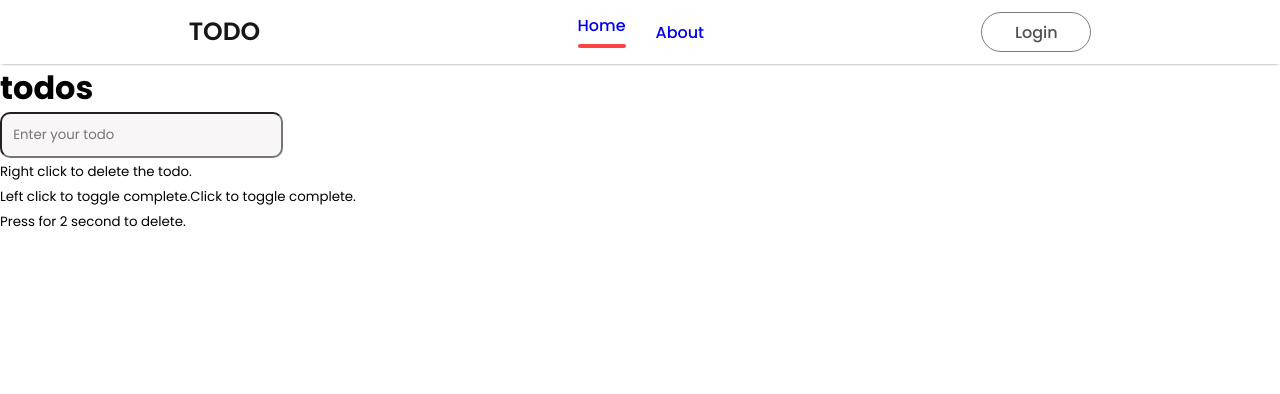
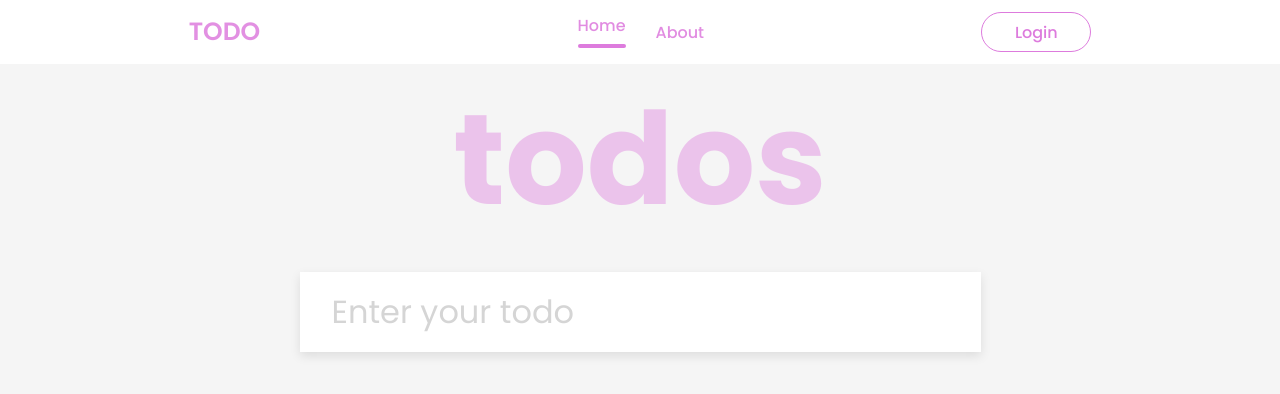
Before and after one commit to suraj-20/todo-frontend, a React (Create React App) app: page / in a window 1280 px wide. Shown: the top 394 px of the page. Built offline with nearby package versions, Linux system fonts and the light colour scheme.

Commit message:
api call

```diff
--- a/src/Components/Navbar/Navbar.css
+++ b/src/Components/Navbar/Navbar.css
@@ -17,7 +17,7 @@
 }
 
 .nav-logo p {
-  color: #171717;
+  color: rgba(221, 123, 221, 0.845);
   font-size: 30px;
   font-weight: 600;
   margin: 0;
@@ -42,22 +42,26 @@
   cursor: pointer;
 }
 
+.nav-menu li a {
+  color: rgba(221, 123, 221, 0.87);
+}
+
 .nav-menu hr {
   border: none;
   width: 100%;
   height: 4px;
   border-radius: 10px;
   margin: 3px;
-  background: #ff4141;
+  background: rgb(221, 123, 221);
 }
 
 .nav-login button {
   width: 125px;
   height: 45px;
   outline: none;
-  border: 1px solid #7a7a7a;
+  border: 1px solid rgb(221, 123, 221);
   border-radius: 75px;
-  color: #515151;
+  color: rgb(221, 123, 221);
   font-size: 20px;
   font-weight: 500;
   background: white;
--- a/src/Components/Todo-Form/TodoForm.css
+++ b/src/Components/Todo-Form/TodoForm.css
@@ -1,4 +1,4 @@
-/* .todo {
+.todo {
   background-color: #f5f5f5;
   font-family: sans-serif;
   margin: 0;
@@ -16,13 +16,11 @@ h1 {
   margin-bottom: 1rem;
 }
 
-form {
+.todoForm {
   box-shadow: 0 4px 10px rgba(0, 0, 0, 0.1);
-  max-width: 100%;
-  width: 400px;
 }
 
-.input {
+.todo-input {
   border: none;
   font-size: 2rem;
   padding: 1rem 2rem;
@@ -30,7 +28,7 @@ form {
   width: 100%;
 }
 
-.input::placeholder {
+.todo-input::placeholder {
   color: #d5d5d5;
 }
 
@@ -41,11 +39,22 @@ form {
   list-style-type: none;
 }
 
+.todo-list {
+  padding: 1rem 2rem;
+}
+
+.editAndUpdateBtn {
+  display: flex;
+  gap: 1rem;
+}
+
 .todos li {
   border-top: 1px solid #e5e5e5;
   font-size: 1.5rem;
   cursor: pointer;
-  padding: 1rem 2rem;
+  display: flex;
+  justify-content: space-between;
+  /* align-items: center; */
 }
 
 .todos li.completed {
@@ -78,7 +87,7 @@ small {
     font-size: 7rem;
   }
 
-  form {
+  .todoForm {
     width: 340px;
   }
 
@@ -92,7 +101,7 @@ small {
     font-size: 6rem;
   }
 
-  form {
+  .todoForm {
     width: 300px;
   }
 }
@@ -102,7 +111,7 @@ small {
     font-size: 5rem;
   }
 
-  form {
+  .todoForm {
     width: 280px;
   }
-} */
+}
--- a/src/Components/Todo-Form/TodoForm.jsx
+++ b/src/Components/Todo-Form/TodoForm.jsx
@@ -1,32 +1,182 @@
-import React from "react";
-import './TodoForm.css'
+import React, { useEffect, useState } from "react";
+import "./TodoForm.css";
 
 const TodoForm = () => {
+  const [todoData, setTodoData] = useState({
+    title: "",
+  });
+  const [todos, setTodos] = useState([]);
+  const [editTodo, setEditTodo] = useState(null);
+  const [editedTitle, setEditedTitle] = useState("");
+
+  const handleChange = (e) => {
+    console.log(e.target.value);
+    setTodoData({ ...todoData, [e.target.name]: e.target.value });
+  };
+
+  const handleEdit = (todo) => {
+    setEditTodo(todo);
+    setEditedTitle(todo.title);
+  };
+
+  const handleSubmitData = async () => {
+    console.log("Data submited.");
+    try {
+      if (localStorage.getItem("Auth-token")) {
+        await fetch("https://todo-backend-qvg8.onrender.com/api/v1/todos", {
+          method: "POST",
+          headers: {
+            Accept: "application/json",
+            "Auth-token": `${localStorage.getItem("Auth-token")}`,
+            "Content-Type": "application/json",
+          },
+          body: JSON.stringify(todoData),
+        })
+          .then((res) => res.json())
+          .then((data) => data)
+          .catch((error) => console.error(error));
+        await fetchTodos();
+      }
+    } catch (error) {
+      console.error("Error in submiting data.", error);
+    }
+  };
+
+  const handleUpdate = async () => {
+    console.log("Todo Updated");
+    try {
+      if (localStorage.getItem("Auth-token")) {
+        await fetch(
+          `https://todo-backend-qvg8.onrender.com/api/v1/todos/${editTodo._id}`,
+          {
+            method: "PUT",
+            headers: {
+              Accept: "application/json",
+              "Auth-token": `${localStorage.getItem("Auth-token")}`,
+              "Content-Type": "application/json",
+            },
+            body: JSON.stringify({ title: editedTitle }),
+          }
+        )
+          .then((res) => res.json())
+          .catch((error) => console.error(error));
+        await fetchTodos();
+      }
+    } catch (error) {
+      console.error("Error in updating data:", error);
+    }
+  };
+
+  const handleDelete = async (todoId) => {
+    console.log("Item deleted");
+    try {
+      if (localStorage.getItem("Auth-token")) {
+        await fetch(
+          `https://todo-backend-qvg8.onrender.com/api/v1/todos/${todoId}`,
+          {
+            method: "DELETE",
+            headers: {
+              Accept: "applicaation/json",
+              "Auth-token": `${localStorage.getItem("Auth-token")}`,
+              "Content-Type": "application/json",
+            },
+            body: JSON.stringify({ todoId }),
+          }
+        )
+          .then((res) => res.json())
+          .catch((error) => console.error(error));
+        await fetchTodos();
+      }
+    } catch (error) {
+      console.error("Error in deleting data:", error);
+    }
+  };
+
+  const fetchTodos = async () => {
+    try {
+      if (localStorage.getItem("Auth-token")) {
+        await fetch("https://todo-backend-qvg8.onrender.com/api/v1/todos")
+          .then((res) => res.json())
+          .then((data) => setTodos(data))
+          .catch((error) => console.error(error));
+      }
+    } catch (error) {
+      console.error("Error fetching Todos:", error);
+    }
+  };
+
+  useEffect(() => {
+    fetchTodos();
+  }, []);
+
   return (
     <div className="todo">
       <h1>todos</h1>
-      <form id="form">
-        <input
-          type="text"
-          name="input"
-          id="input"
-          class="input"
-          placeholder="Enter your todo"
-          autocomplete="off"
-        />
-        <ul class="todos" id="todos"></ul>
-      </form>
-      <small>
-        Right click to delete the todo.
-        <br />
-        Left click to toggle complete.
-      </small>
-
-      <small class="phone">
-        Click to toggle complete.
-        <br />
-        Press for 2 second to delete.
-      </small>
+      <div className="todoForm">
+        <form
+          id="form"
+          onSubmit={(e) => {
+            e.preventDefault();
+            handleSubmitData();
+          }}
+        >
+          <input
+            value={todoData.title}
+            onChange={handleChange}
+            type="text"
+            name="title"
+            id="title"
+            className="todo-input"
+            placeholder="Enter your todo"
+            autoComplete="off"
+          />
+        </form>
+        <ul className="todos" id="todos">
+          {todos.map((todo, i) => (
+            <div key={todo._id} className="todo-list">
+              {editTodo && editTodo._id === todo._id ? (
+                <>
+                  <input
+                    value={editedTitle}
+                    onChange={(e) => setEditedTitle(e.target.value)}
+                    type="text"
+                    name="title"
+                    id="title"
+                    className="todo-input"
+                    placeholder="Enter your todo"
+                    autoComplete="off"
+                  />
+                  <button onClick={handleUpdate}>
+                    <i className="fa-solid fa-pen"></i>
+                  </button>
+                </>
+              ) : (
+                <>
+                  <li key={todo._id}>
+                    <p>{todo.title}</p>
+                    <div className="editAndUpdateBtn">
+                      <button
+                        onClick={() => {
+                          handleEdit(todo);
+                        }}
+                      >
+                        <i className="fa-regular fa-pen-to-square"></i>
+                      </button>
+                      <button
+                        onClick={() => {
+                          handleDelete(todo._id);
+                        }}
+                      >
+                        <i className="fa-solid fa-trash"></i>
+                      </button>
+                    </div>
+                  </li>
+                </>
+              )}
+            </div>
+          ))}
+        </ul>
+      </div>
     </div>
   );
 };
```
